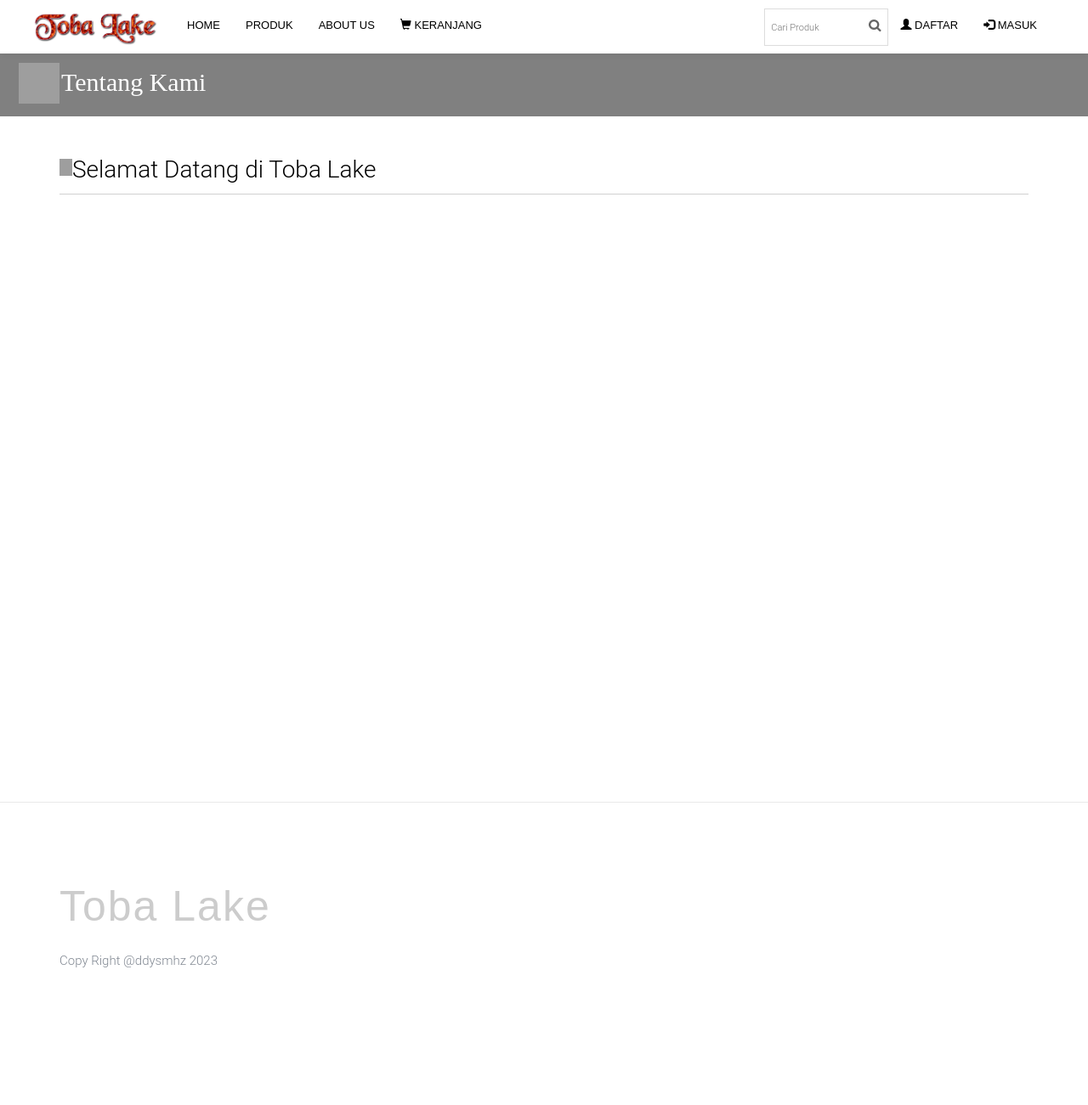
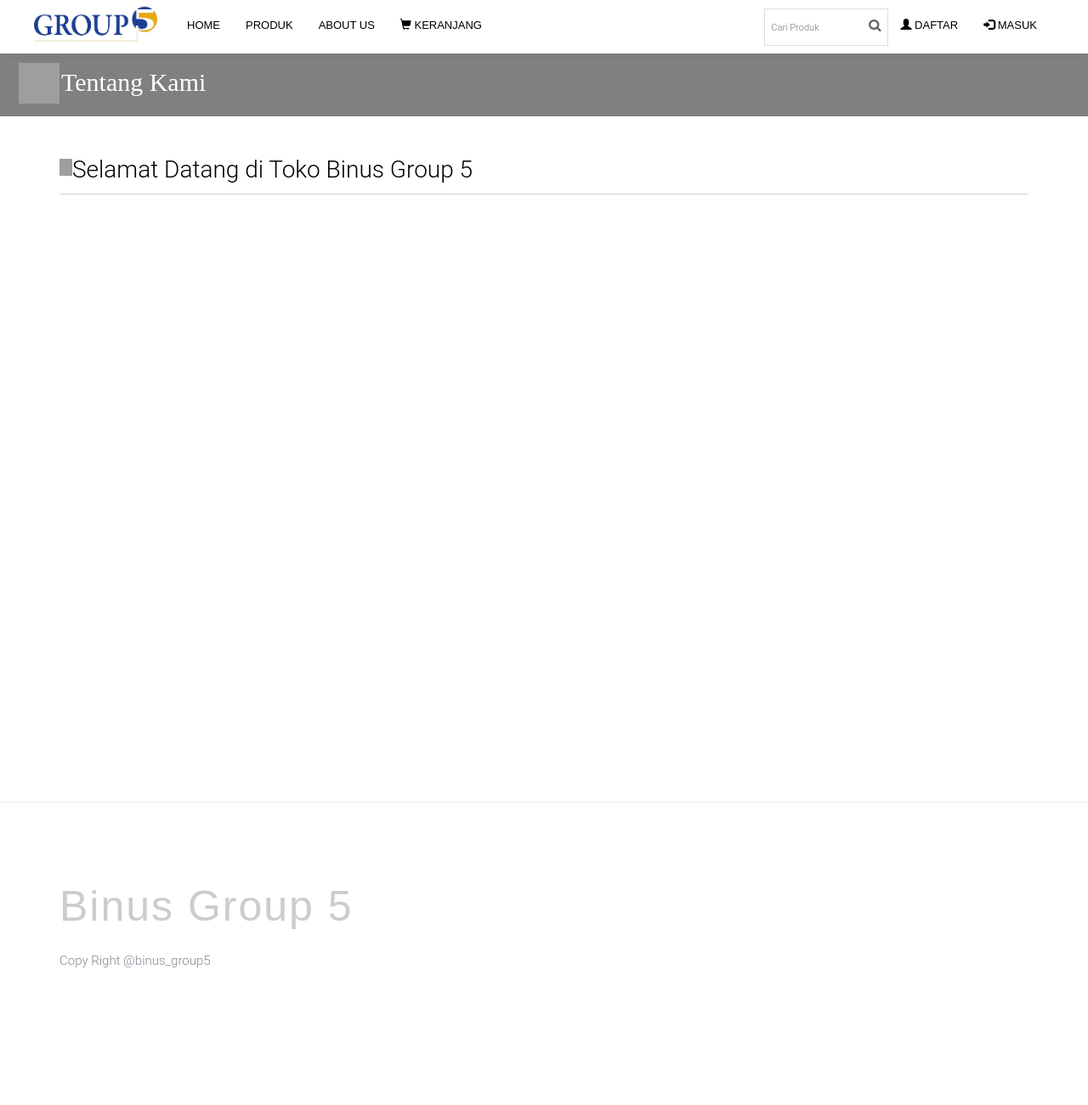
Before and after one commit to muhivan/binus-group5, a PHP site: page /about.php in a window 1280 px wide. Shown: the whole page at 85% size. Run offline with PHP 8.4, Linux system fonts and the light colour scheme; grey boxes are pictures that could not be loaded.

Commit message:
image_view

```diff
--- a/about.php
+++ b/about.php
@@ -11,7 +11,7 @@
 <div class="container">
      <div class="single_grid" style="margin-top: 25px;">
              <ul class="back">
-                    <li style="font-size: 28px; margin-left: 0px; color: #000000;"><i class="back_arrow"></i>Selamat Datang di Toba Lake</a></li>
+                    <li style="font-size: 28px; margin-left: 0px; color: #000000;"><i class="back_arrow"></i>Selamat Datang di Toko Binus Group 5</a></li>
             </ul>
     </div>
 </div>
--- a/admin/config.php
+++ b/admin/config.php
@@ -4,5 +4,5 @@ $koneksi = mysqli_connect("localhost", "root", "");
 if (!$koneksi) {
 	die("Database connection problem");
 }
-$db_use = mysqli_select_db($koneksi, "db_binus_group5") or die("Select db problem !!");
+$db_use = mysqli_select_db($koneksi, "lake_toba_db") or die("Select db problem !!");
 ?>
--- a/bukti.php
+++ b/bukti.php
@@ -26,7 +26,7 @@
             <div class="table-responsive">
 	            <div class="title"><h3 style="margin-top: 70px;">Form Bukti Pembayaran</h3></div>
 	        	<div class="hero-unit">
-	        	<div class="unit">Silahkan Transfer kerekening ini 123-456-789 Bank BNI a/n Daniel Lumbantobing</div>
+	        	<div class="unit">Silahkan Transfer kerekening ini 123-456-789 Bank BNI a/n PIC Binus Group 5</div>
 	           	<div class="unit">Silahkan mengupload bukti pembayaran sesuai dengan total belanja Anda! </div>
 
 
--- a/db_binus_group5-new-2.sql
+++ b/db_binus_group5-new-2.sql
@@ -18,7 +18,7 @@ SET time_zone = "+00:00";
 /*!40101 SET NAMES utf8mb4 */;
 
 --
--- Database: `db_binus_group5`
+-- Database: `lake_toba_db`
 --
 
 -- --------------------------------------------------------
--- a/footer.php
+++ b/footer.php
@@ -4,7 +4,7 @@
 			<div class="row">
 				<div class="col-md-6 col-sm-6">
 					<div class="fh5co-footer-widget">
-								<h2 class="fh5co-footer-logo">Toba Lake</h2>
+								<h2 class="fh5co-footer-logo">Binus Group 5 <adib, akhsan, alviandra, ivan, rizki></h2>
 						<p></p>
 					</div>
 
@@ -12,7 +12,7 @@
 
 			<div class="row fh5co-row-padded fh5co-copyright">
 				<div class="col-md-12">
-					<p>Copy Right @ddysmhz 2023 </p>
+					<p>Copy Right @binus_group5 </p>
 				</div>
 			</div>
 		</div>
--- a/header.php
+++ b/header.php
@@ -14,7 +14,7 @@ if (isset($_GET['out'])) {
 	<head>
 	<meta charset="utf-8">
 	<meta http-equiv="X-UA-Compatible" content="IE=edge">
-	<title>Toba &mdash; Lake</title>
+	<title>Binus &mdash; Group 5</title>
 	<meta name="viewport" content="width=device-width, initial-scale=1">
 	<meta name="description" content="Free HTML5 Template by FREEHTML5.CO" />
 	<meta name="keywords" content="free html5, free template, free bootstrap, html5, css3, mobile first, responsive" />
@@ -67,7 +67,7 @@ if (isset($_GET['out'])) {
 				<div class="navbar-header">
 				<!-- Mobile Toggle Menu Button -->
 				<a href="#" class="js-fh5co-nav-toggle fh5co-nav-toggle" data-toggle="collapse" data-target="#fh5co-navbar" aria-expanded="false" aria-controls="navbar"><i></i></a>
-				<a class="navbar-brand" href="index.php"><img src="images/log.png" alt="logo" style="width: 145px; margin-left: -20px; margin-top: -5px;"></a></a>
+				<a class="navbar-brand" href="index.php"><img src="images/log.png" alt="logo" style="width: 145px; margin-left: -20px; margin-top: -30px;"></a></a>
 				</div>
 				<div id="fh5co-navbar" class="navbar-collapse collapse">
 					<ul class="nav navbar-nav">
--- a/index.php
+++ b/index.php
@@ -21,13 +21,13 @@
         <div class="item active">
           <img  style="width: 100%; height: 500px;" src="img/logo2.png" alt="gambar">
           <div class="carousel-caption">
-          <h1>Big Sale</h1>
+          <h1>adib, akhsan, alviandra, ivan, rizki</h1>
           </div>
         </div>
         <div class="item">
           <img style="width: 100%; height: 500px;" src="img/logo2.png" alt="gambar">
           <div class="carousel-caption">
-           <h1>Group 3</h1>
+           <h1>Binus Group 5</h1>
           </div>
         </div>
         <div class="item">
--- a/koneksi.php
+++ b/koneksi.php
@@ -4,5 +4,5 @@ $koneksi = mysqli_connect("localhost", "root", "");
 if (!$koneksi) {
 	die("Database connection problem");
 }
-$db_use = mysqli_select_db($koneksi, "db_binus_group5") or die("Select db problem !!");
+$db_use = mysqli_select_db($koneksi, "lake_toba_db") or die("Select db problem !!");
 ?>
```
Also changed, not shown: images/log.png, img/logo2.png.
